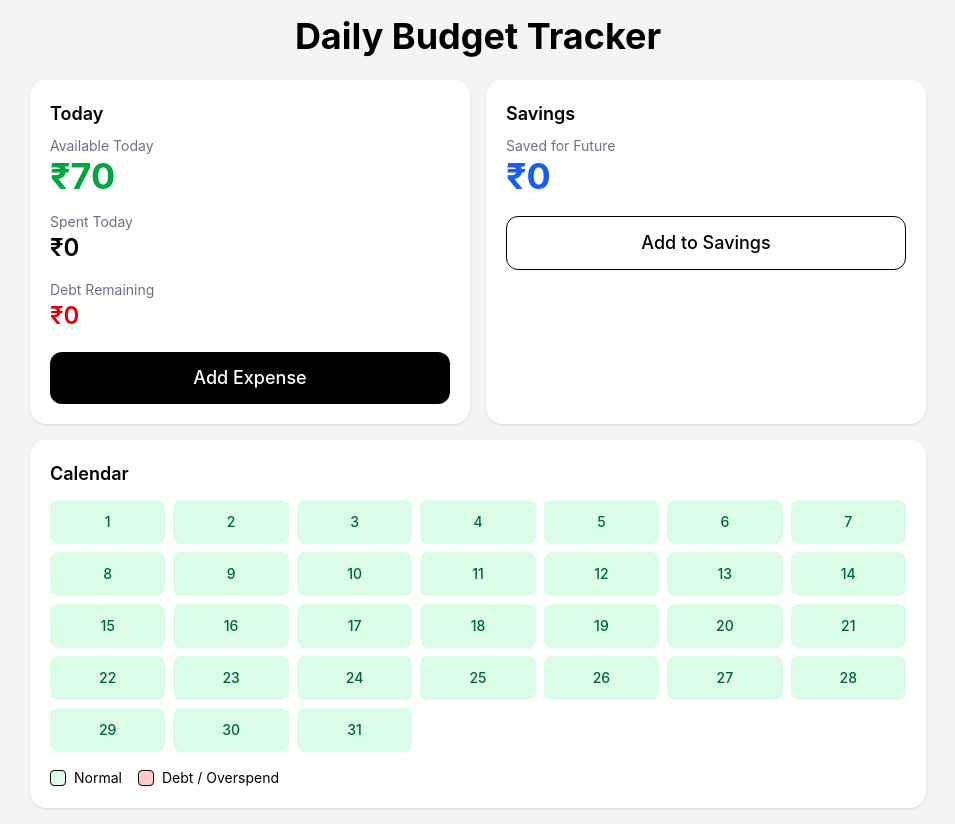
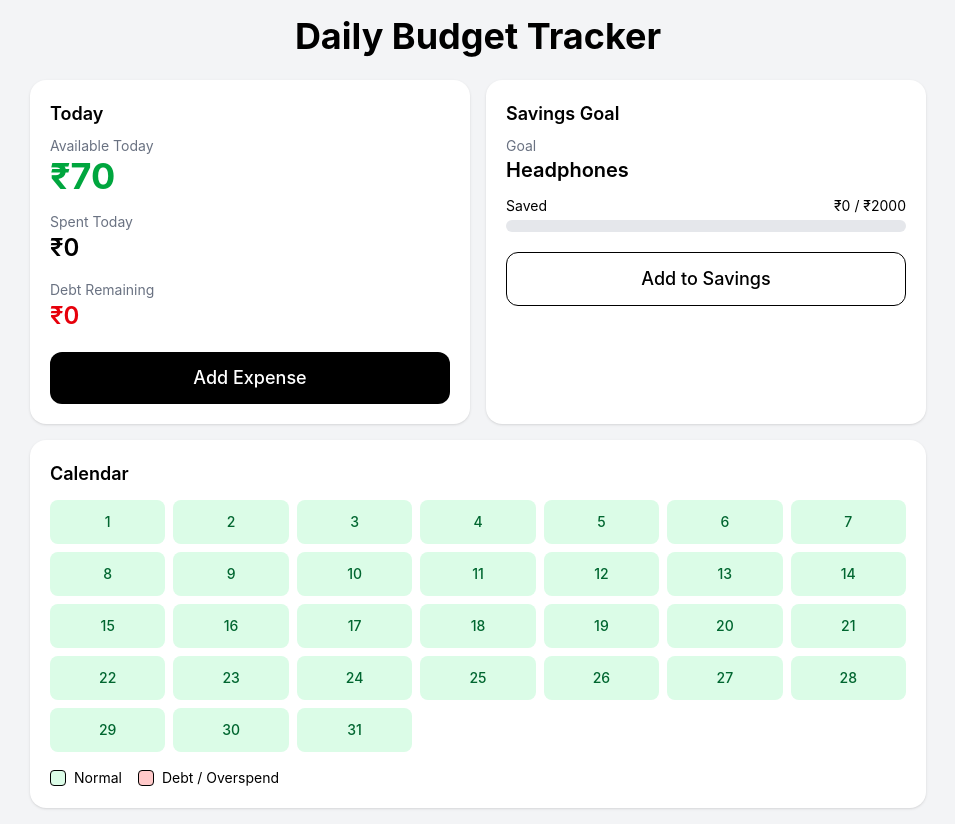
Before and after one commit to tarunsmudhol-oss/daily-budget-tracker, a React (Vite) app: page / in a window 1280 px wide. Shown: the whole page, without its empty margins (162-1117 px from the left). Built offline with nearby package versions, Linux system fonts and the light colour scheme.

Commit message:
Add savings goal progress section

```diff
--- a/src/App.jsx
+++ b/src/App.jsx
@@ -3,18 +3,47 @@ import { useEffect, useState } from "react";
 const DAILY_LIMIT = 70;
 
 function App() {
+  const todayString = "2026-08-15";
+
 const [spentToday, setSpentToday] = useState(0);
 const [debt, setDebt] = useState(0);
 const [savings, setSavings] = useState(0);
+const [lastDate, setLastDate] = useState(todayString);
+const [goalName, setGoalName] = useState("Headphones");
+const [goalTarget, setGoalTarget] = useState(2000);
 
   // Load saved data
  useEffect(() => {
   const data = JSON.parse(localStorage.getItem("budgetData"));
 
-    if (data) {
+  if (!data) return;
+
+  let currentDebt = data.debt || 0;
+
+  // Check if a new day has started
+  if (data.lastDate !== todayString) {
+    // Daily limit reduces debt automatically
+    currentDebt = Math.max(0, currentDebt - DAILY_LIMIT);
+
+    setSpentToday(0);
+    setDebt(currentDebt);
+    setSavings(data.savings || 0);
+    setLastDate(todayString);
+
+    localStorage.setItem(
+      "budgetData",
+      JSON.stringify({
+        spentToday: 0,
+        debt: currentDebt,
+        savings: data.savings || 0,
+        lastDate: todayString,
+      })
+    );
+  } else {
     setSpentToday(data.spentToday || 0);
-      setDebt(data.debt || 0);
+    setDebt(currentDebt);
     setSavings(data.savings || 0);
+    setLastDate(data.lastDate || todayString);
   }
 }, []);
 
@@ -22,11 +51,12 @@ function App() {
   useEffect(() => {
     localStorage.setItem(
       "budgetData",
-      JSON.stringify({ spentToday, debt, savings })
+      JSON.stringify({ spentToday, debt, savings, lastDate })
     );
   }, [spentToday, debt, savings]);
 
   const availableToday = debt > 0 ? 0 : Math.max(0, DAILY_LIMIT - spentToday);
+  const progress = Math.min((savings / goalTarget) * 100, 100);
 
  const addExpense = () => {
   const value = prompt("Enter expense amount");
@@ -114,10 +144,24 @@ function App() {
 
           {/* Savings Card */}
 <div className="bg-white rounded-2xl shadow p-5">
-            <h2 className="text-lg font-semibold mb-2">Savings</h2>
+  <h2 className="text-lg font-semibold mb-2">Savings Goal</h2>
 
-            <p className="text-gray-500 text-sm">Saved for Future</p>
-            <p className="text-4xl font-bold text-blue-600">₹{savings}</p>
+  <p className="text-gray-500 text-sm">Goal</p>
+  <p className="text-xl font-semibold">{goalName}</p>
+
+  <div className="mt-3">
+    <div className="flex justify-between text-sm mb-1">
+      <span>Saved</span>
+      <span>₹{savings} / ₹{goalTarget}</span>
+    </div>
+
+    <div className="w-full bg-gray-200 rounded-full h-3">
+      <div
+        className="bg-blue-600 h-3 rounded-full transition-all"
+        style={{ width: `${progress}%` }}
+      ></div>
+    </div>
+  </div>
 
   <button
     onClick={addSavings}
@@ -126,7 +170,6 @@ function App() {
     Add to Savings
   </button>
 </div>
-
 </div>
 
         {/* Calendar */}
```
Lines whose indentation alone changed are shown as unchanged.
